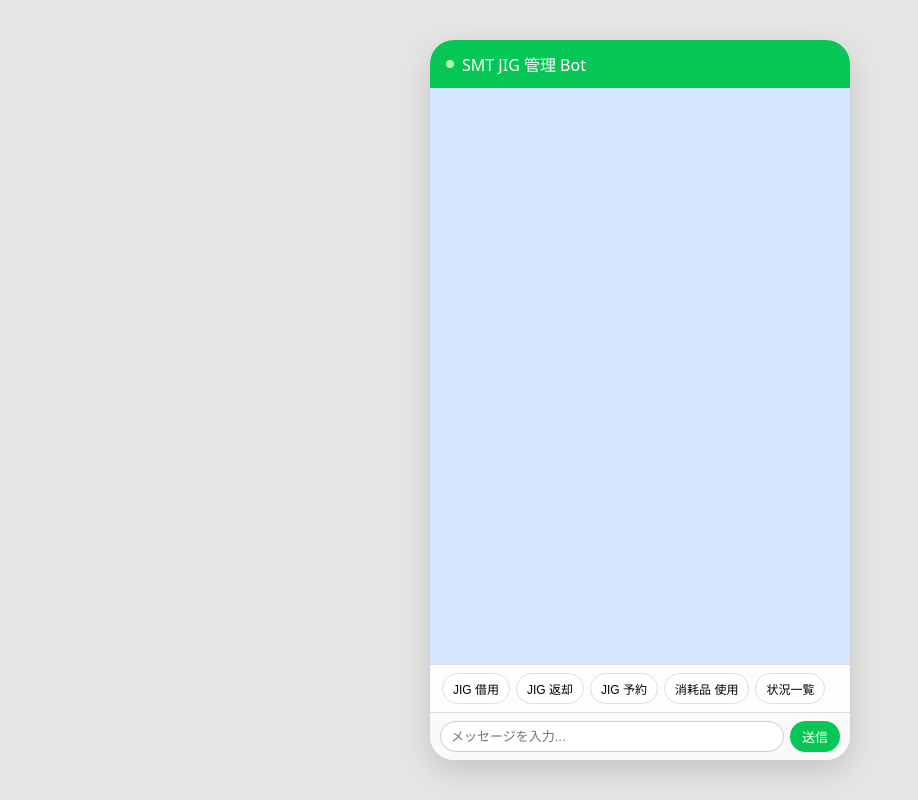
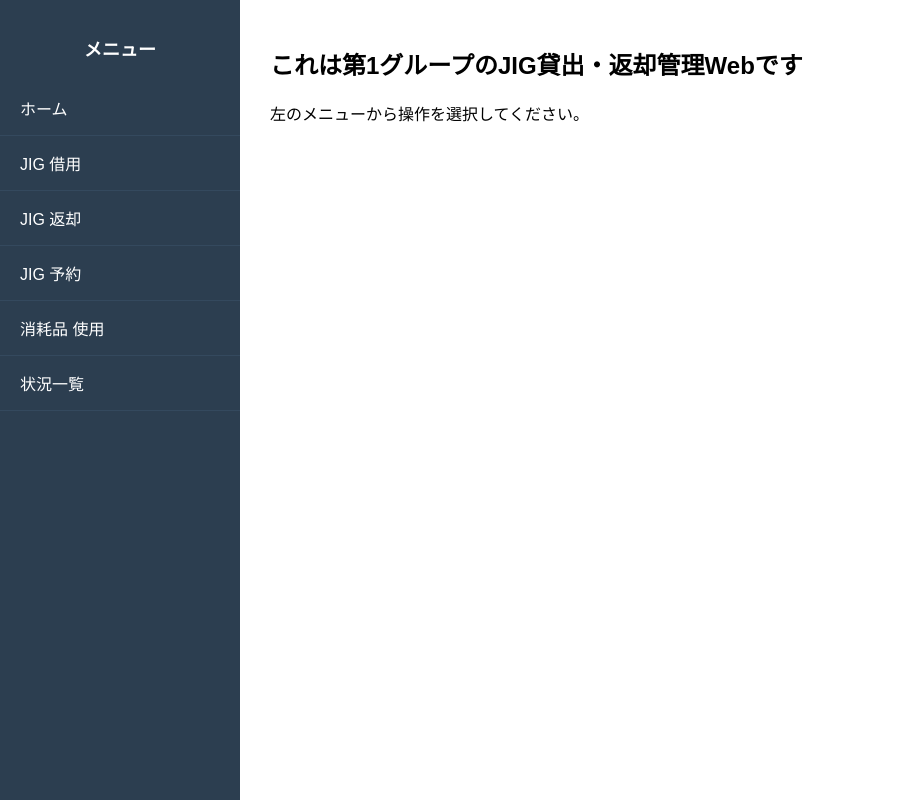
Before and after one commit to nguyenluc93/smt-jig-web, a Flask app: page / in a window 1280 px wide. Shown: the whole page, without its empty margins (0-918 px from the left). Run offline with Flask 3, Linux system fonts and the light colour scheme; parts of the project's set-up code (start-up, migrations or seed data) failed here and were passed over; some libraries are stand-ins or nearby versions.

Commit message:
update dashboard UI

```diff
--- a/templates/index.html
+++ b/templates/index.html
@@ -1,239 +1,139 @@
 <!DOCTYPE html>
 <html lang="ja">
 <head>
-  <meta charset="UTF-8" />
+    <meta charset="UTF-8">
     <title>SMT JIG 管理 Web</title>
-  <script src="https://cdn.socket.io/4.7.5/socket.io.min.js"></script>
-
     <style>
         body {
             margin: 0;
-      background: #e5e5e5;
-      font-family: system-ui, sans-serif;
+            padding: 0;
             display: flex;
-      justify-content: center;
-      align-items: center;
             height: 100vh;
+            font-family: Arial, sans-serif;
+            background: #f2f2f2;
         }
 
-    .chat-wrapper {
-      width: 420px;
-      height: 720px;
-      background: #f5f5f5;
-      border-radius: 24px;
-      box-shadow: 0 10px 30px rgba(0,0,0,0.15);
+        /* Sidebar */
+        #sidebar {
+            width: 240px;
+            background: #2c3e50;
+            color: white;
+            padding-top: 20px;
             display: flex;
             flex-direction: column;
-      overflow: hidden;
         }
 
-    .chat-header {
-      background: #06c755;
-      color: #fff;
-      padding: 12px 16px;
-      display: flex;
-      align-items: center;
-      gap: 8px;
+        #sidebar h2 {
+            text-align: center;
+            margin-bottom: 20px;
+            font-size: 18px;
         }
 
-    .status-dot {
-      width: 8px;
-      height: 8px;
-      border-radius: 50%;
-      background: #b2ffb2;
+        .menu-item {
+            padding: 15px 20px;
+            cursor: pointer;
+            border-bottom: 1px solid #34495e;
         }
 
-    .chat-body {
-      flex: 1;
-      padding: 12px;
-      overflow-y: auto;
-      background: #d4e6ff;
+        .menu-item:hover {
+            background: #1abc9c;
         }
 
-    .message-row {
-      display: flex;
-      margin-bottom: 8px;
+        /* Main content */
+        #content {
+            flex: 1;
+            padding: 30px;
+            background: white;
+            overflow-y: auto;
         }
 
-    .message-row.bot {
-      justify-content: flex-start;
+        #content h1 {
+            font-size: 24px;
+            margin-bottom: 20px;
         }
 
-    .message-row.user {
-      justify-content: flex-end;
+        .category-button {
+            padding: 12px 20px;
+            background: #3498db;
+            color: white;
+            border-radius: 6px;
+            margin: 10px 0;
+            display: inline-block;
+            cursor: pointer;
         }
 
-    .bubble {
-      max-width: 75%;
-      padding: 8px 10px;
-      border-radius: 16px;
-      font-size: 14px;
-      line-height: 1.4;
-      word-wrap: break-word;
-    }
-
-    .bubble.bot {
-      background: #ffffff;
-      border-bottom-left-radius: 2px;
-    }
-
-    .bubble.user {
-      background: #c7f5c4;
-      border-bottom-right-radius: 2px;
-    }
-
-    .timestamp {
-      font-size: 10px;
-      color: #888;
-      margin-top: 2px;
-    }
-
-    .quick-replies {
-      padding: 8px 12px;
-      border-top: 1px solid #ddd;
-      background: #fdfdfd;
-      display: flex;
-      flex-wrap: wrap;
-      gap: 6px;
-    }
-
-    .quick-btn {
-      border: none;
-      border-radius: 999px;
-      padding: 6px 10px;
-      font-size: 12px;
-      cursor: pointer;
-      background: #ffffff;
-      border: 1px solid #ddd;
-      transition: background 0.15s, transform 0.05s;
-    }
-
-    .quick-btn:hover {
-      background: #f0f0f0;
-    }
-
-    .quick-btn:active {
-      transform: scale(0.97);
-    }
-
-    .chat-input-area {
-      padding: 8px 10px;
-      border-top: 1px solid #ddd;
-      background: #fafafa;
-      display: flex;
-      gap: 6px;
-    }
-
-    .chat-input {
-      flex: 1;
-      border-radius: 16px;
-      border: 1px solid #ccc;
-      padding: 6px 10px;
-      font-size: 13px;
-      outline: none;
-    }
-
-    .send-btn {
-      border-radius: 16px;
-      border: none;
-      padding: 6px 12px;
-      font-size: 13px;
-      background: #06c755;
-      color: #fff;
-      cursor: pointer;
+        .category-button:hover {
+            background: #2980b9;
         }
     </style>
 </head>
 
 <body>
-  <div class="chat-wrapper">
-    <div class="chat-header">
-      <div class="status-dot"></div>
-      <div class="chat-header-title">SMT JIG 管理 Bot</div>
+
+    <!-- Sidebar -->
+    <div id="sidebar">
+        <h2>メニュー</h2>
+        <div class="menu-item" onclick="showHome()">ホーム</div>
+        <div class="menu-item" onclick="showBorrow()">JIG 借用</div>
+        <div class="menu-item" onclick="showReturn()">JIG 返却</div>
+        <div class="menu-item" onclick="showReserve()">JIG 予約</div>
+        <div class="menu-item" onclick="showConsumable()">消耗品 使用</div>
+        <div class="menu-item" onclick="showStatus()">状況一覧</div>
     </div>
 
-    <div id="chat-body" class="chat-body"></div>
-
-    <div class="quick-replies">
-      <button class="quick-btn" data-action="borrow">JIG 借用</button>
-      <button class="quick-btn" data-action="return">JIG 返却</button>
-      <button class="quick-btn" data-action="reserve">JIG 予約</button>
-      <button class="quick-btn" data-action="consumables">消耗品 使用</button>
-      <button class="quick-btn" data-action="status">状況一覧</button>
-    </div>
-
-    <div class="chat-input-area">
-      <input id="chat-input" class="chat-input" placeholder="メッセージを入力..." />
-      <button id="send-btn" class="send-btn">送信</button>
-    </div>
+    <!-- Main content -->
+    <div id="content">
+        <h1>これは第1グループのJIG貸出・返却管理Webです</h1>
+        <p>左のメニューから操作を選択してください。</p>
     </div>
 
 <script>
-    const socket = io();
-    const chatBody = document.getElementById("chat-body");
-    const input = document.getElementById("chat-input");
-    const sendBtn = document.getElementById("send-btn");
-
-    function nowTime() {
-      const d = new Date();
-      return `${String(d.getHours()).padStart(2,"0")}:${String(d.getMinutes()).padStart(2,"0")}`;
+    function showHome() {
+        document.getElementById("content").innerHTML = `
+            <h1>これは第1グループのJIG貸出・返却管理Webです</h1>
+            <p>左のメニューから操作を選択してください。</p>
+        `;
     }
 
-    function addMessage(text, sender = "bot") {
-      const row = document.createElement("div");
-      row.className = `message-row ${sender}`;
-
-      const bubble = document.createElement("div");
-      bubble.className = `bubble ${sender}`;
-      bubble.textContent = text;
-
-      const time = document.createElement("div");
-      time.className = "timestamp";
-      time.textContent = nowTime();
-
-      const wrap = document.createElement("div");
-      wrap.appendChild(bubble);
-      wrap.appendChild(time);
-
-      row.appendChild(wrap);
-      chatBody.appendChild(row);
-      chatBody.scrollTop = chatBody.scrollHeight;
+    function showBorrow() {
+        document.getElementById("content").innerHTML = `
+            <h1>JIG 借用</h1>
+            <div class="category-button">ヘッドOH用</div><br>
+            <div class="category-button">移設/新規納品用</div><br>
+            <div class="category-button">その他交換用</div><br>
+        `;
     }
 
-    // Khi kết nối
-    socket.on("connect", () => {
-      addMessage("接続しました。ご用件を選択してください。");
-    });
-
-    // Bot trả lời
-    socket.on("bot_message", (data) => {
-      addMessage(data.message, "bot");
-    });
-
-    // Gửi text
-    function sendTextMessage() {
-      const text = input.value.trim();
-      if (!text) return;
-
-      addMessage(text, "user");
-      socket.emit("user_message", { text });
-
-      input.value = "";
+    function showReturn() {
+        document.getElementById("content").innerHTML = `
+            <h1>JIG 返却</h1>
+            <p>貸出中のJIG一覧をここに表示します。</p>
+        `;
     }
 
-    sendBtn.addEventListener("click", sendTextMessage);
-    input.addEventListener("keydown", (e) => {
-      if (e.key === "Enter") sendTextMessage();
-    });
+    function showReserve() {
+        document.getElementById("content").innerHTML = `
+            <h1>JIG 予約</h1>
+            <div class="category-button">ヘッドOH用</div><br>
+            <div class="category-button">移設/新規納品用</div><br>
+            <div class="category-button">その他交換用</div><br>
+        `;
+    }
 
-    // Quick reply
-    document.querySelectorAll(".quick-btn").forEach(btn => {
-      btn.addEventListener("click", () => {
-        const action = btn.dataset.action;
-        addMessage(btn.textContent, "user");
-        socket.emit("user_action", { action });
-      });
-    });
+    function showConsumable() {
+        document.getElementById("content").innerHTML = `
+            <h1>消耗品 使用</h1>
+            <p>消耗品リストをここに表示します。</p>
+        `;
+    }
+
+    function showStatus() {
+        document.getElementById("content").innerHTML = `
+            <h1>状況一覧</h1>
+            <p>全てのJIGの状態をここに表示します。</p>
+        `;
+    }
 </script>
+
 </body>
 </html>
```
Lines whose indentation alone changed are shown as unchanged.
